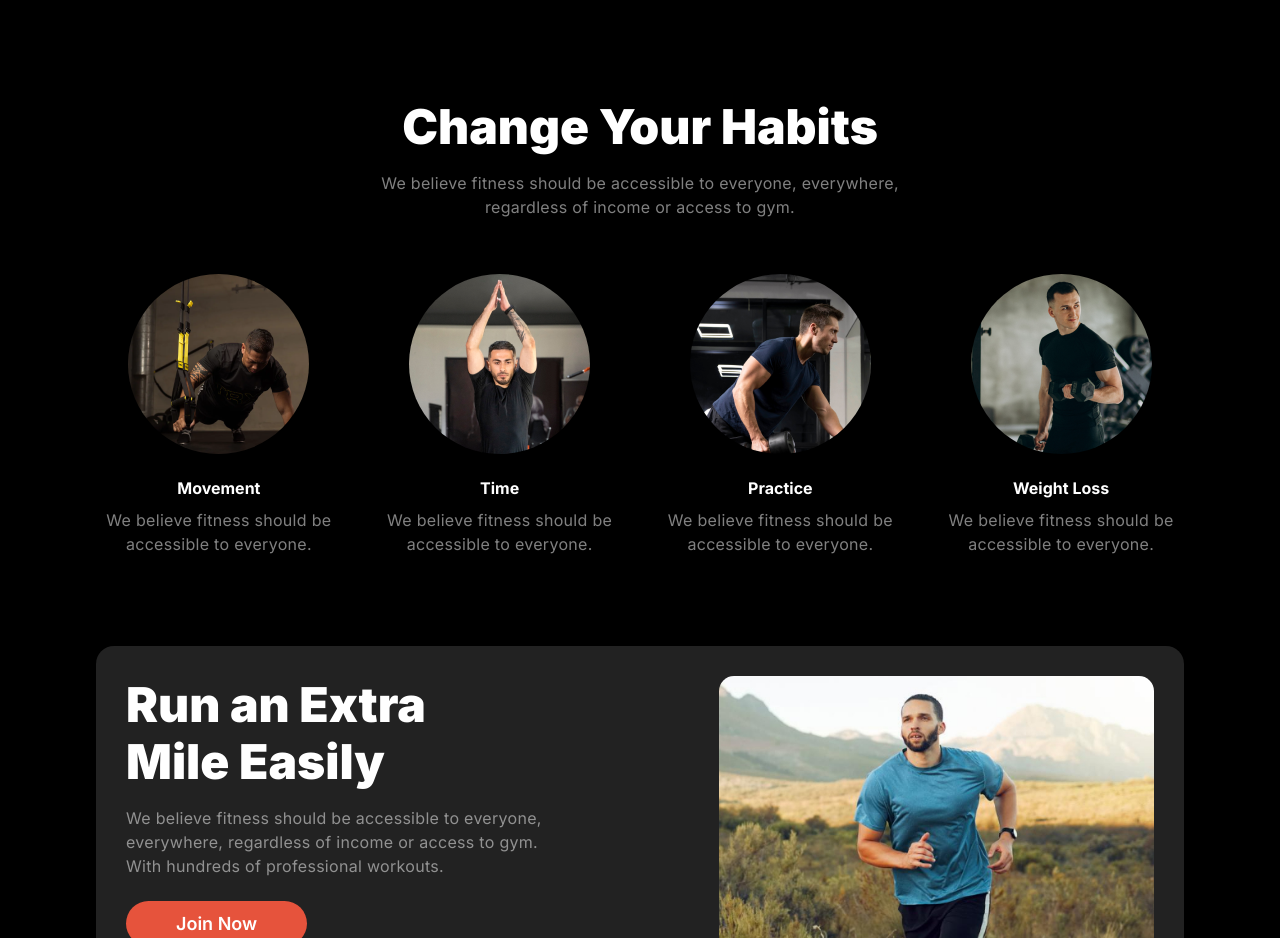
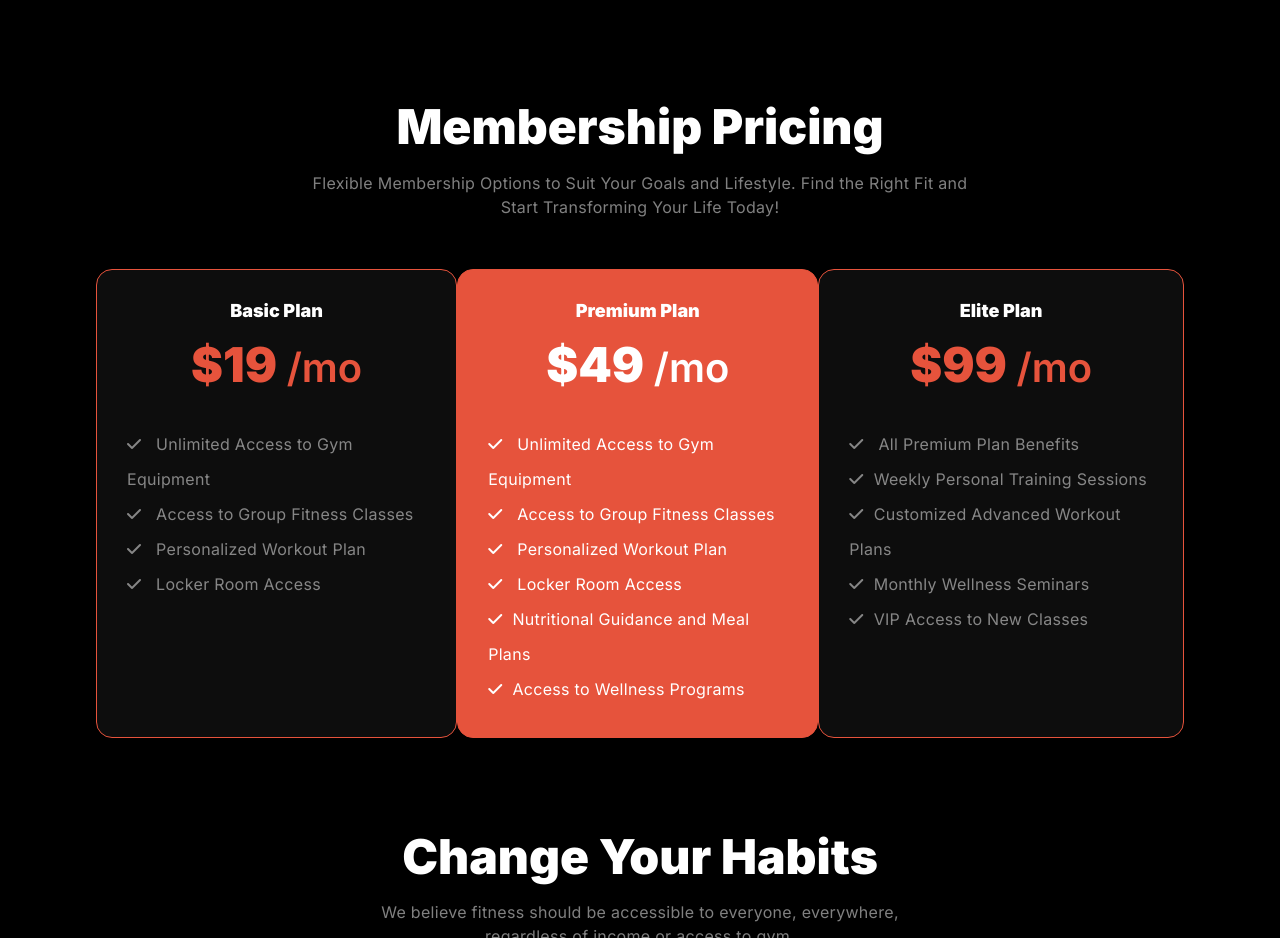
Before and after one commit to maruf-git/versatile-responsive-website, a plain HTML site: page index.html in a window 1280 px wide. Shown: the part 737-1675 px from the top of the page. Drawn offline with Linux system fonts and the light colour scheme; a web font is replaced by a local one.

Commit message:
added and styled plans section

```diff
--- a/index.html
+++ b/index.html
@@ -68,6 +68,45 @@
 
     </header>
     <main>
+        <!-- plans section starts here -->
+         <section class="plans container">
+            <div class="plans-text-container">
+                <h3 class="plans-title">Membership Pricing</h3>
+                <p class="plans-des des">Flexible Membership Options to Suit Your Goals and Lifestyle. Find the Right Fit and<br>Start Transforming Your Life Today!</p>
+            </div>
+            <div class="plans-container">
+                <div class="plan-card plan-card-1">
+                    <h5 class="plan-name">Basic Plan</h5>
+                    <h5 class="plan-price">$19 <small>/mo</small>
+                    </h5>
+                    <p class="plan-offers des"><i class="fa-solid fa-check"></i> Unlimited Access to Gym Equipment</p>
+                    <p class="plan-offers des"><i class="fa-solid fa-check"></i> Access to Group Fitness Classes</p>
+                    <p class="plan-offers des"><i class="fa-solid fa-check"></i> Personalized Workout Plan</p>
+                    <p class="plan-offers des"><i class="fa-solid fa-check"></i> Locker Room Access</p>
+                </div>
+                <div class="plan-card plan-card-2">
+                    <h5 class="plan-name plan-name-2">Premium Plan</h5>
+                    <h5 class="plan-price plan-price-2">$49 <small>/mo</small></h5>
+                    <p class="plan-offers des plan-offers-2"><i class="fa-solid fa-check"></i> Unlimited Access to Gym Equipment</p>
+                    <p class="plan-offers des plan-offers-2"><i class="fa-solid fa-check"></i> Access to Group Fitness Classes</p>
+                    <p class="plan-offers des plan-offers-2"><i class="fa-solid fa-check"></i> Personalized Workout Plan</p>
+                    <p class="plan-offers des plan-offers-2"><i class="fa-solid fa-check"></i> Locker Room Access</p>
+                    <p class="plan-offers des plan-offers-2"><i class="fa-solid fa-check"></i>Nutritional Guidance and Meal Plans</p>
+                    <p class="plan-offers des plan-offers-2"><i class="fa-solid fa-check"></i>Access to Wellness Programs</p>
+                </div>
+                <div class="plan-card plan-card-3">
+                    <h5 class="plan-name">Elite Plan</h5>
+                    <h5 class="plan-price">$99 <small>/mo</small></h5>
+                    <p class="plan-offers des"><i class="fa-solid fa-check"></i> All Premium Plan Benefits</p>
+                    <p class="plan-offers des"><i class="fa-solid fa-check"></i>Weekly Personal Training Sessions</p>
+                    <p class="plan-offers des"><i class="fa-solid fa-check"></i>Customized Advanced Workout Plans</p>
+                    <p class="plan-offers des"><i class="fa-solid fa-check"></i>Monthly Wellness Seminars</p>
+                    <p class="plan-offers des"><i class="fa-solid fa-check"></i>VIP Access to New Classes </p>
+
+                </div>
+            </div>
+         </section>
+        <!-- plan section starts here -->
         <!-- habit section starts here -->
         <section class="habit container">
             <div class="habit-text-container">
--- a/styles/versatile.css
+++ b/styles/versatile.css
@@ -227,7 +227,8 @@ header {
     color: rgb(230, 83, 60);
 }
 
-.fa-circle-play,.fa-play {
+.fa-circle-play,
+.fa-play {
     /* background-color: white; */
     display: none;
 }
@@ -240,6 +241,74 @@ header {
 .video-des {
     color: rgba(255, 255, 255, 0.65);
     font-size: 0.81rem;
+}
+
+/* plans style here */
+.plans {
+    margin-bottom: 90px;
+}
+
+.plans-text-container {
+    text-align: center;
+    margin-bottom: 50px;
+}
+.plans-title {
+    font-size: 3rem;
+    margin-bottom: 15px;
+    color: rgb(255, 255, 255);
+    font-family: Inter;
+    font-weight: 900;
+    line-height: 120%;
+    letter-spacing: 0%;
+}
+
+.plans-des {}
+
+.plans-container {
+    color: white;
+    display: flex;
+    justify-content: space-between;
+}
+
+.plan-card {
+    background-color: rgba(13, 13, 13, 1);
+    padding:30px;
+    border:1px solid rgb(230, 83, 60);
+    border-radius:16px;
+}
+
+.plan-name {
+    color: rgb(255, 255, 255);
+    font-family: Inter;
+    font-size: 1.125rem;
+    font-weight: 900;
+    line-height: 120%;
+    margin-bottom: 15px;
+    text-align:center;
+}
+.plan-price {
+    color: rgb(230, 83, 60);
+    font-size: 3rem;
+    font-family: Inter;
+    font-weight: 900;
+    line-height: 120%;
+    text-align: center;
+    margin-bottom: 30px;
+}
+small{
+    font-weight: 600;
+}
+.plan-offers {
+    line-height: 35px;
+}
+.fa-check{
+    padding-right:10px;
+}
+.plan-card-2{
+    background-color: rgb(230, 83, 60);
+}
+.plan-name-2,.plan-price-2,.plan-offers-2{
+    color:rgb(255,255,255);
 }
 
 /* habit styles */
@@ -485,7 +554,7 @@ table {
         "height weight"
         "age sex"
         "activity activity"; */
-    grid-template-columns: repeat(2,1fr);
+    grid-template-columns: repeat(2, 1fr);
     gap: 10px;
 }
 
@@ -509,7 +578,7 @@ table {
     grid-area: activity;
 } */
 
-.activity{
+.activity {
     grid-column: 1/3;
 }
 
@@ -527,21 +596,25 @@ table {
     cursor: pointer;
     padding-left:10px;
 } */
-input,select{
+input,
+select {
     height: 40px;
     border-radius: 8px;
     background-color: rgba(255, 255, 255, 0.1);
     border: none;
     cursor: pointer;
-    padding-left:10px;
+    padding-left: 10px;
     font-size: 1rem;
 }
-select{
+
+select {
     color: rgba(255, 255, 255, .6);
 }
-input{
+
+input {
     color: rgba(255, 255, 255, .6);
 }
+
 option {
     color: rgba(255, 255, 255, 0.6);
     background-color: rgb(35 35 35 / 80%);
@@ -664,9 +737,11 @@ input.primary-btn {
     color: white;
     line-height: 120%;
 }
-.team-member-name-mobile{
-    display:none;
+
+.team-member-name-mobile {
+    display: none;
 }
+
 .team-member-post {
     color: rgba(255, 255, 255, 0.5);
 }
@@ -781,9 +856,11 @@ hr {
     .hero-left {
         width: 100%;
     }
+
     .hero-title {
         font-size: 3rem;
     }
+
     #shape {
         font-size: 6rem;
     }
@@ -791,13 +868,13 @@ hr {
     .hero-description {
         font-size: 1rem !important;
     }
+
     .primary-btn {
         font-size: 1rem;
         padding: 12px 38px;
     }
-    #download-btn {
 
-    }
+    #download-btn {}
 
     .hero-right {
         width: 100%;
@@ -844,6 +921,7 @@ hr {
     .habit {
         margin-bottom: 60px;
     }
+
     .habit-text-container {
         width: 85%;
     }
@@ -851,9 +929,11 @@ hr {
     .habit-title {
         font-size: 2rem;
     }
+
     .des {
         font-size: .81rem;
     }
+
     .habit-cards {
         grid-template-columns: repeat(1, 1fr);
         width: 65%;
@@ -879,11 +959,13 @@ hr {
         width: auto;
         padding: 25px;
     }
+
     .run-right .img-container img {
         object-position: -23px 24px;
         scale: 1.568;
-        height:auto;
+        height: auto;
     }
+
     .join-now {
         width: 100%;
         display: inline-block;
@@ -895,6 +977,7 @@ hr {
     .bmi-calc {
         margin-bottom: 35px;
     }
+
     .bmi-calc-container {
         width: 100%;
     }
@@ -902,7 +985,8 @@ hr {
     .bmi-calc-title {
         font-size: 2rem;
     }
-/*
+
+    /*
     .bmi-calc-des {
         font-size: 1rem;
     } */
@@ -911,28 +995,37 @@ hr {
     .bmi-container {
         flex-direction: column;
     }
+
     .bmi-title {
         font-size: 1rem;
         margin-bottom: 20px;
     }
+
     .bmi-left {
         margin-bottom: 35px;
     }
+
     table {
         width: 300px;
     }
+
     .bmi-right {
         width: auto;
     }
+
     .bmi-form-content {
         width: 100%;
     }
-    input,select {
+
+    input,
+    select {
         font-size: .7rem;
     }
+
     ::placeholder {
         font-size: .7rem;
     }
+
     input.primary-btn {
         margin-top: 20px;
         width: 120%;
@@ -943,8 +1036,9 @@ hr {
     .team-title {
         font-size: 2rem;
     }
+
     .team-des {
-        margin-bottom:0;
+        margin-bottom: 0;
     }
 
     .team-text-container {
@@ -993,6 +1087,7 @@ hr {
         flex-direction: column;
         gap: 30px;
     }
+
     .get-started-list li a {
         line-height: 185%;
     }
@@ -1258,8 +1353,8 @@ hr {
         line-height: 185%;
     }
 
-    .copy-rights{
-        font-size:1rem;
+    .copy-rights {
+        font-size: 1rem;
     }
 
 }
```
